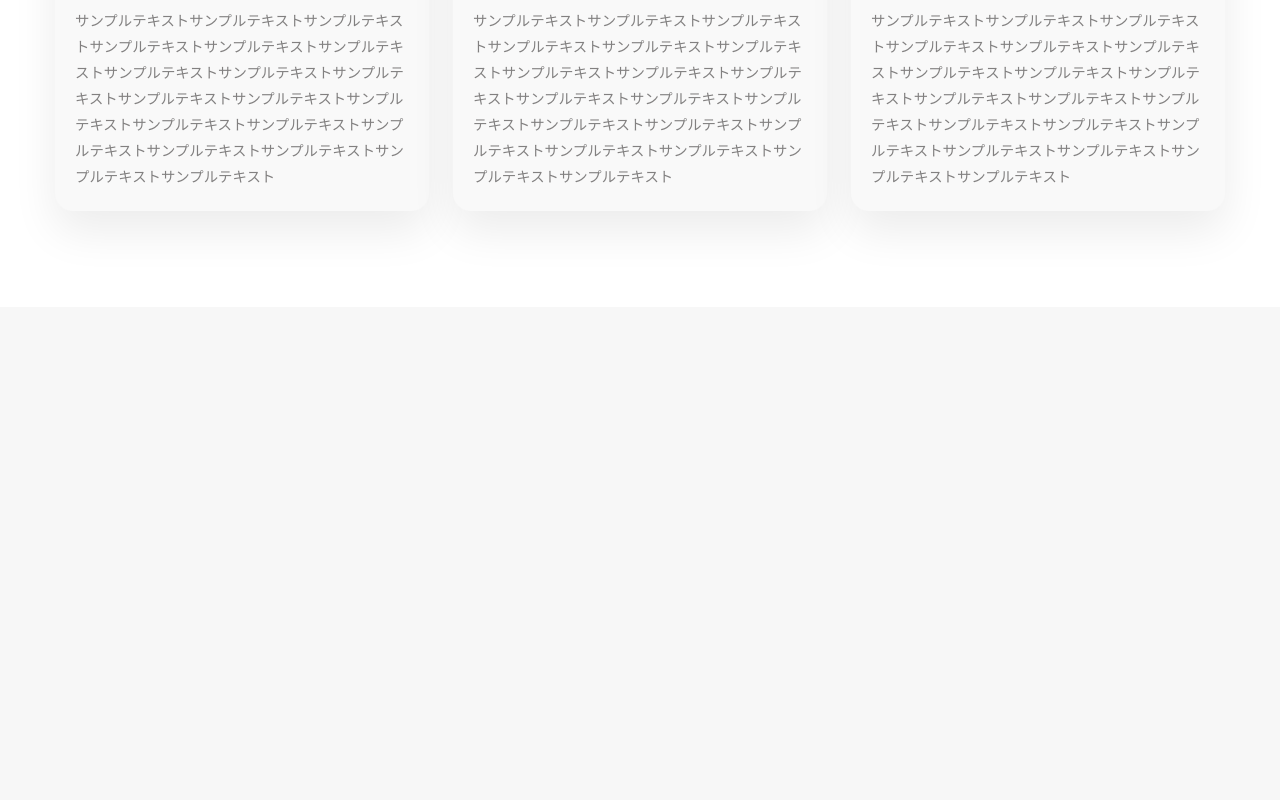
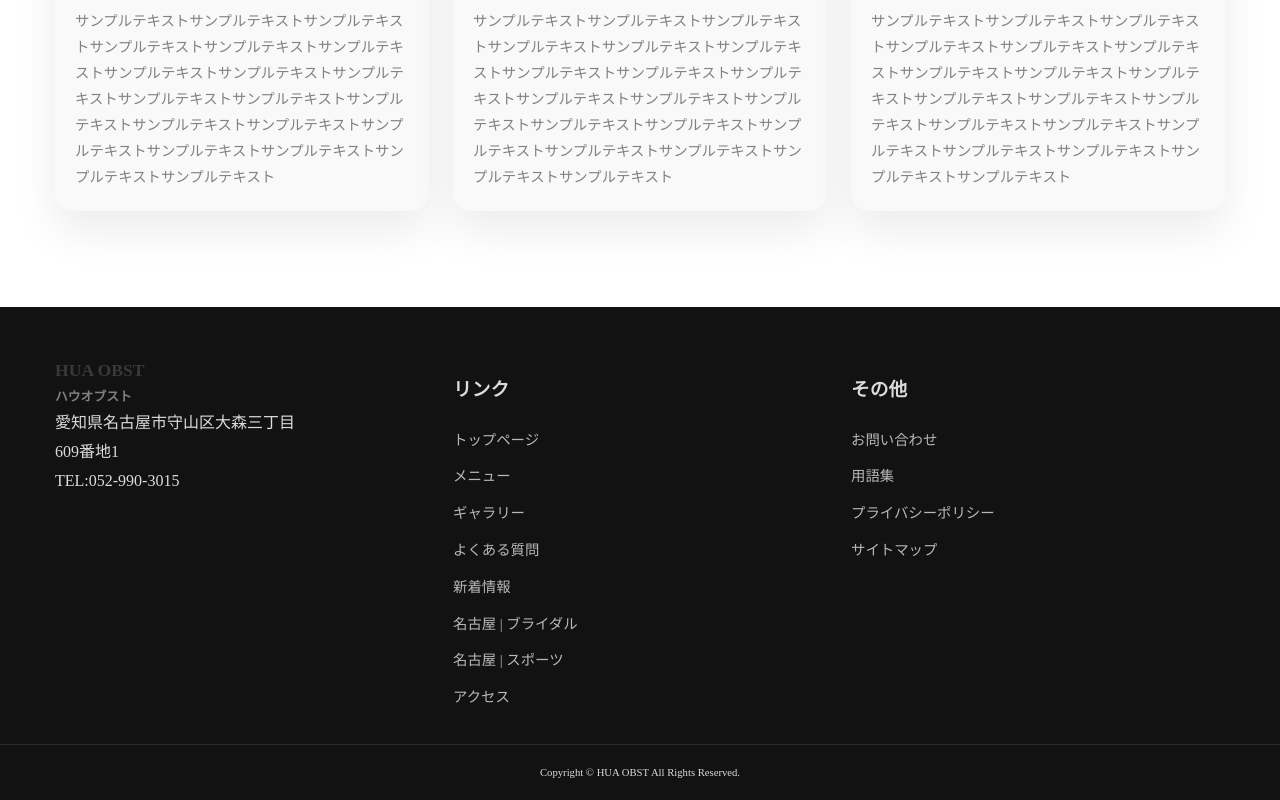
Before and after one commit to NakayamaNaoto/house-cleaning, a React (Vite) app: page / in a window 1280 px wide. Shown: the part 8849-9649 px from the top of the page. Before the commit the page ends 9156 px from the top, so only its background shows below. Built offline with nearby package versions, Linux system fonts and the light colour scheme.

Commit message:
Revert "フッターを削除"
This reverts commit 6a3bb4904106b5134ccf9f8ff7224b0a017522df.

```diff
--- a/src/App.tsx
+++ b/src/App.tsx
@@ -1,5 +1,6 @@
 import "./App.scss";
 import Header from "./components/layout/Header";
+import Footer from "./components/layout/Footer";
 import HeroSection from "./components/sections/HeroSection";
 import LeadSection from "./components/sections/LeadSection";
 import StrengthsSection from "./components/sections/StrengthsSection";
@@ -25,6 +26,7 @@ function App() {
                 <PricingSection />
                 <GridShowcaseSection />
             </main>
+            <Footer />
         </>
     );
 }
--- /dev/null
+++ b/src/components/layout/Footer.scss
@@ -0,0 +1,35 @@
+.site-footer {
+    background: #121212;
+    color: rgba(255, 255, 255, 0.85);
+    padding-top: 3rem;
+
+    .footer__inner {
+        display: grid;
+        grid-template-columns: repeat(auto-fit, minmax(220px, 1fr));
+        gap: 1.5rem;
+    }
+
+    .footer__nav {
+        ul {
+            list-style: none;
+            padding: 0;
+            margin: 0.5rem 0 0;
+            display: flex;
+            flex-direction: column;
+            gap: 0.5rem;
+        }
+
+        a {
+            color: rgba(255, 255, 255, 0.7);
+            font-size: 0.9rem;
+        }
+    }
+
+    .footer__bottom {
+        margin-top: 2rem;
+        padding: 1rem 0;
+        border-top: 1px solid rgba(255, 255, 255, 0.1);
+        text-align: center;
+        font-size: 0.8rem;
+    }
+}
--- /dev/null
+++ b/src/components/layout/Footer.tsx
@@ -0,0 +1,55 @@
+import { primaryLinks, secondaryLinks } from "../../data/content";
+import "./Footer.scss";
+
+const Footer = () => {
+    return (
+        <footer className="site-footer">
+            <div className="container footer__inner">
+                <div>
+                    <div className="brand brand--foot">
+                        <span className="brand__title">HUA OBST</span>
+                        <span className="brand__subtitle">ハウオブスト</span>
+                    </div>
+                    <div className="footer__address">
+                        愛知県名古屋市守山区大森三丁目
+                        <br />
+                        609番地1
+                    </div>
+                    <div className="footer__tel">
+                        TEL:
+                        <a href="tel:0529903015" aria-label="電話番号 052-990-3015">
+                            052-990-3015
+                        </a>
+                    </div>
+                </div>
+
+                <div className="footer__nav">
+                    <h3>リンク</h3>
+                    <ul>
+                        {primaryLinks.map((link) => (
+                            <li key={link.href}>
+                                <a href={link.href}>{link.label}</a>
+                            </li>
+                        ))}
+                    </ul>
+                </div>
+
+                <div className="footer__nav">
+                    <h3>その他</h3>
+                    <ul>
+                        {secondaryLinks.map((link) => (
+                            <li key={link.href}>
+                                <a href={link.href}>{link.label}</a>
+                            </li>
+                        ))}
+                    </ul>
+                </div>
+            </div>
+            <div className="footer__bottom">
+                <small>Copyright &copy; HUA OBST All Rights Reserved.</small>
+            </div>
+        </footer>
+    );
+};
+
+export default Footer;
```
